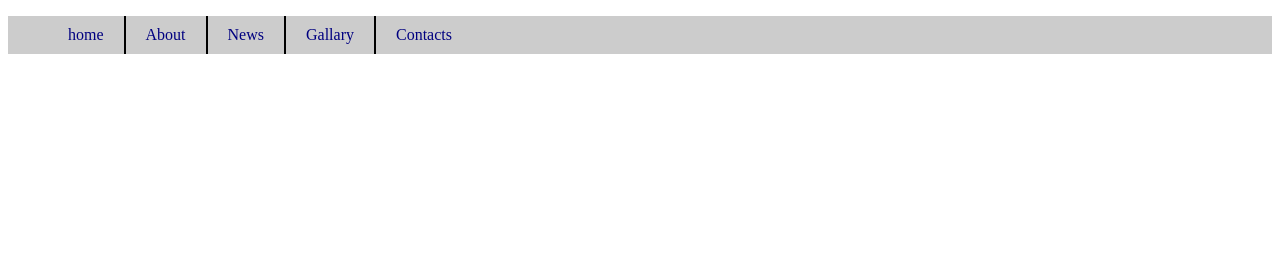
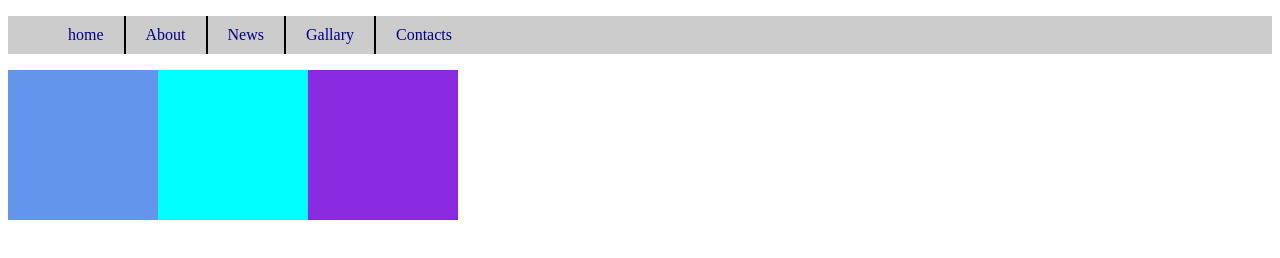
Before and after one commit to monisharmpi/menu, a plain HTML site: page index.html in a window 1280 px wide. Drawn offline with Linux system fonts and the light colour scheme.

Commit message:
create a flexbox

```diff
--- a/index.html
+++ b/index.html
@@ -16,5 +16,10 @@
             <li><a href="#">Contacts</a></li>
         </ul>
     </div>
+    <div class="container">
+        <div class="Box1"></div>
+        <div class="Box2"></div>
+        <div class="Box3"></div>
+    </div>
 </body>
 </html>
--- a/style.css
+++ b/style.css
@@ -21,3 +21,21 @@
     background-color:aqua;
     color:chocolate;
 }
+.container{
+    display: flex;
+}
+.Box1{
+    width: 150px;
+    height: 150px;
+    background-color: cornflowerblue;
+}
+.Box2{
+    width: 150px;
+    height: 150px;
+    background-color:aqua;
+}
+.Box3{
+    width: 150px;
+    height: 150px;
+    background-color:blueviolet;
+}
```
